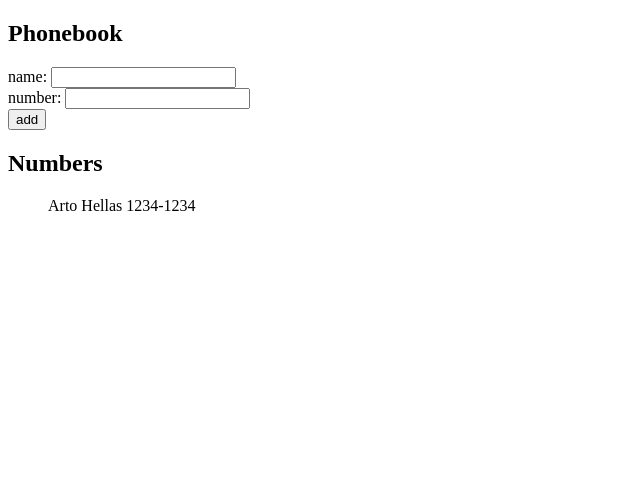
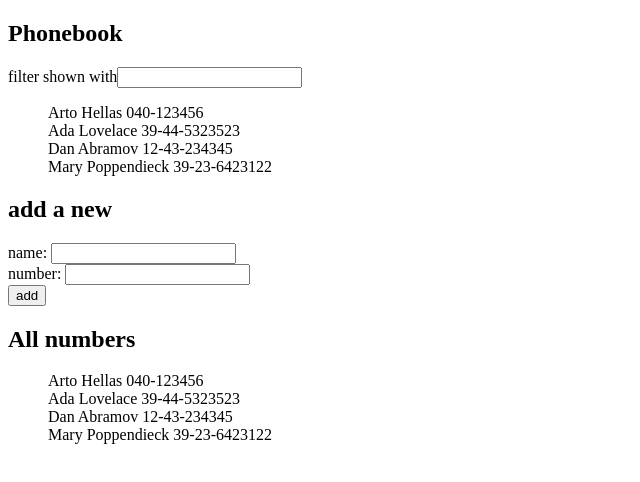
Before and after one commit to aarekr/FullStack2022-puhelinluettelo-frontend, a React (Create React App) app: page / in a window 1280 px wide. Shown: the top 482 px of the page, without its empty margins (0-640 px from the left). Built offline with nearby package versions, Linux system fonts and the light colour scheme.

Commit message:
Tehtävä 2.9* step4

```diff
--- a/src/App.js
+++ b/src/App.js
@@ -3,10 +3,14 @@ import Person from './components/Person'
 
 const App = () => {
   const [persons, setPersons] = useState([
-    { name: 'Arto Hellas', number: '1234-1234' }
+    { name: 'Arto Hellas', number: '040-123456' },
+    { name: 'Ada Lovelace', number: '39-44-5323523' },
+    { name: 'Dan Abramov', number: '12-43-234345' },
+    { name: 'Mary Poppendieck', number: '39-23-6423122' }
   ])
   const [newName, setNewName] = useState('')
   const [newNumber, setNewNumber] = useState('')
+  const [hakusana, setHakusana] = useState('')
 
   const addPerson = (event) => {
     event.preventDefault()
@@ -33,16 +37,30 @@ const App = () => {
     console.log(event.target.value)
     setNewNumber(event.target.value)
   }
+  const handleHakusanaChange = (event) => {
+    console.log(event.target.value)
+    setHakusana(event.target.value)
+  }
 
   return (
     <div>
       <h2>Phonebook</h2>
+      <div>filter shown with
+        <input value={hakusana} onChange={handleHakusanaChange} />
+        <ul>
+          {persons
+            .filter(person => person.name.toLowerCase().includes(hakusana.toLowerCase()))
+            .map(person => <Person key={person.name} person={person} />
+          )}
+        </ul>
+      </div>
+      <h2>add a new</h2>
       <form onSubmit={addPerson}>
         <div>name: <input value={newName} onChange={handleNameChange} /></div>
         <div>number: <input value={newNumber} onChange={handleNumberChange} /></div>
         <div><button type="submit">add</button></div>
       </form>
-      <h2>Numbers</h2>
+      <h2>All numbers</h2>
       <ul>
         {persons.map(person =>
           <Person key={person.name} person={person} />
```
